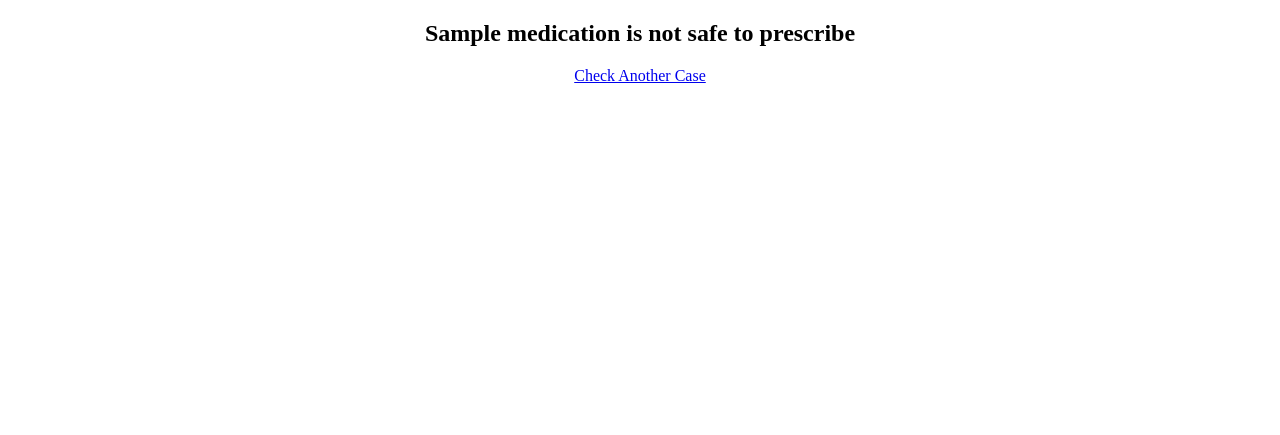
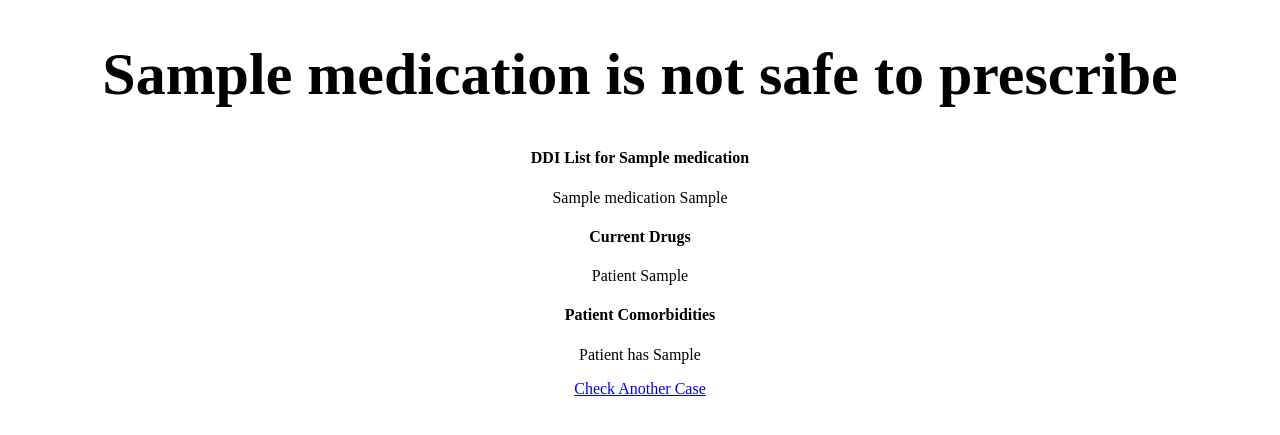
Before and after one commit to smithquaz/superDUR, a Flask app: template templates/final.html in a window 1280 px wide. Shown: the top 435 px of the page. Run offline with Flask 2, Linux system fonts and the light colour scheme; the template is opened without the code that fills it: most values are stand-ins (such as "Sample title", 1, 10 or a date in 2020); some libraries are stand-ins or nearby versions.

Commit message:
displays patient info, meds and ddi info

```diff
--- a/app.py
+++ b/app.py
@@ -42,7 +42,37 @@ def connect_table():
         # runs the AI to determine if the drug is safe to prescribe
         safe = is_safe(current_drugs, new_drugs, not_included, ddi, medical_condition, biconditionals)
 
-        return render_template("final.html", safe=safe, medication=new_drugs)
+        #makes string for ddis
+        str_ddis = ''
+        if len(ddi)!= 0:
+            str_ddis = 'cannot be prescribed with: '
+            for blah in ddi:
+                str_ddis += blah +", "
+            str_ddis = str_ddis[:-2]
+        else:
+            str_ddis = ' does not clash with any medication'
+
+        #makes string for current drugs
+        str_current_drugs = ''
+        if len(current_drugs) != 0:
+            str_current_drugs = ' is currently taking: '
+            for item in current_drugs:
+                str_current_drugs += item + ', '
+            str_current_drugs = str_current_drugs[:-2]
+        else:
+            str_current_drugs += ' does not take other medication'
+
+
+        #makes string for patient comorbidities
+        str_medical_condition = ''
+        if len(medical_condition) != 0:
+            for thing in medical_condition:
+                str_medical_condition += thing +', '
+            str_medical_condition = str_medical_condition[:-2]
+        else:
+            str_medical_condition = 'no comorbidities'
+
+        return render_template("final.html", safe=safe, medication=new_drugs, str_ddis=str_ddis, str_current_drugs=str_current_drugs, str_medical_condition=str_medical_condition)
 
 
     else:
--- a/templates/final.html
+++ b/templates/final.html
@@ -7,18 +7,27 @@
 {% block body %}
 
 {% if safe == True %}
-      <div align="center">
-            <h2>
-                  {{ medication }} is safe to prescribe
-            </h2>
+      <div style=font-size:30px align="center">
+            <h1>{{ medication }} is safe to prescribe</h1>
       </div>
 {% else %}
+      <div style=font-size:30px align="center">
+            <h1> {{ medication }} is not safe to prescribe </h1>
+      </div>
+
+{% endif %}
       <div align="center">
-            <h2>
-                  {{ medication }} is not safe to prescribe
-            </h2>
-{% endif %}
-
+            <h4>DDI List for {{medication}}</h4>
+            <p> {{ medication }} {{ str_ddis }} </p>
+      </div>
+      <div align="center">
+            <h4>Current Drugs</h4>
+            <p> Patient {{ str_current_drugs }} </p>
+      </div>
+      <div align="center">
+            <h4>Patient Comorbidities</h4>
+            <p> Patient has {{ str_medical_condition }} </p>
+      </div>
 <div align="center">
       <a href="/" class="button">Check Another Case</a>
 </div>
--- a/templates/index.html
+++ b/templates/index.html
@@ -8,8 +8,8 @@
 {% block body %}
 
 <div align="center">
-      <h1>superDUR</h1>
-      <p>Enter Patient NRIC and Medication</p>
+      <h1 style=font-size:50px>superDUR</h1>
+      <h4>Enter Patient NRIC and Medication</h4>
 </div>
 
 <div align="center">
```
